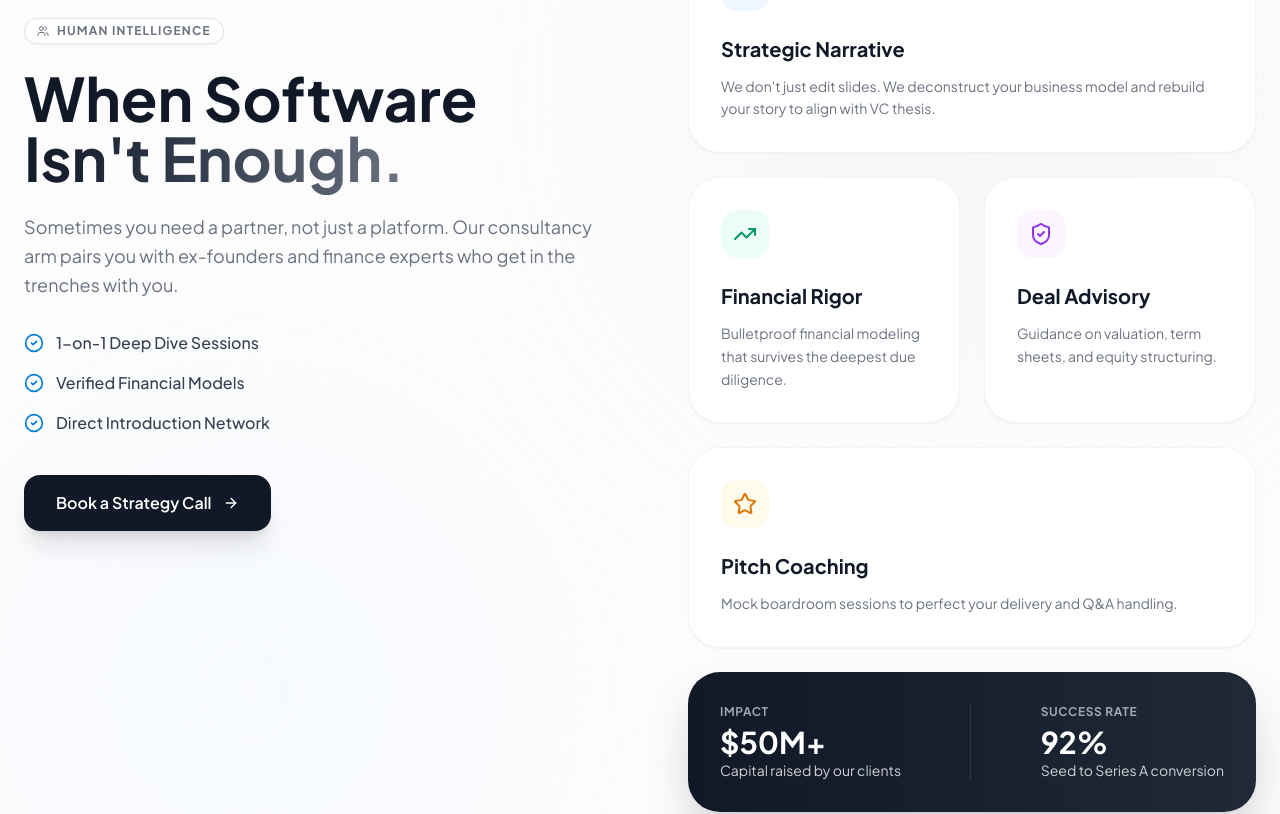
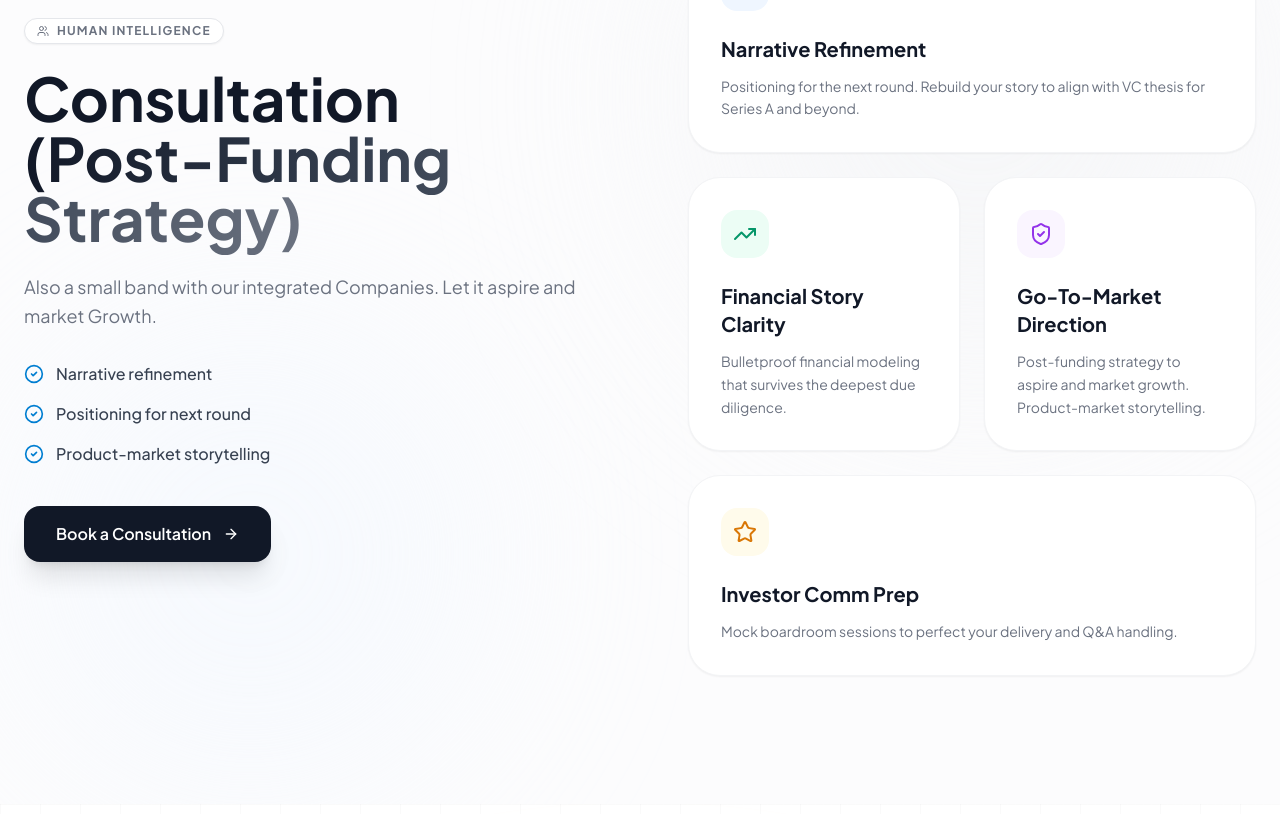
Before and after one commit to imharry18/Zth, a Next.js app: page / in a window 1280 px wide. Shown: the part 3021-3835 px from the top of the page. Built offline with nearby package versions, Linux system fonts and the light colour scheme.

Commit message:
Updated the Consultancy Page

```diff
--- a/src/components/sections/Consultancy.jsx
+++ b/src/components/sections/Consultancy.jsx
@@ -1,41 +1,41 @@
 "use client";
 
 import React from "react";
-import Link from "next/link"; // Import Link for navigation
+import Link from "next/link";
 import { motion } from "framer-motion";
 import { Users, TrendingUp, ShieldCheck, ArrowRight, CheckCircle2, Star } from "lucide-react";
 
-// --- Data ---
+// --- Data (Services matched to Doc) ---
 const services = [
   {
-    title: "Strategic Narrative",
-    description: "We don't just edit slides. We deconstruct your business model and rebuild your story to align with VC thesis.",
+    title: "Narrative Refinement",
+    description: "Positioning for the next round. Rebuild your story to align with VC thesis for Series A and beyond.",
     icon: Users,
-    colSpan: "md:col-span-2", // Wide card
+    colSpan: "md:col-span-2",
     bg: "bg-blue-50",
     text: "text-blue-600"
   },
   {
-    title: "Financial Rigor",
+    title: "Financial Story Clarity",
     description: "Bulletproof financial modeling that survives the deepest due diligence.",
     icon: TrendingUp,
-    colSpan: "md:col-span-1", // Square card
+    colSpan: "md:col-span-1",
     bg: "bg-emerald-50",
     text: "text-emerald-600"
   },
   {
-    title: "Deal Advisory",
-    description: "Guidance on valuation, term sheets, and equity structuring.",
+    title: "Go-To-Market Direction",
+    description: "Post-funding strategy to aspire and market growth. Product-market storytelling.",
     icon: ShieldCheck,
-    colSpan: "md:col-span-1", // Square card
+    colSpan: "md:col-span-1",
     bg: "bg-purple-50",
     text: "text-purple-600"
   },
   {
-    title: "Pitch Coaching",
+    title: "Investor Comm Prep",
     description: "Mock boardroom sessions to perfect your delivery and Q&A handling.",
     icon: Star,
-    colSpan: "md:col-span-2", // Wide card
+    colSpan: "md:col-span-2",
     bg: "bg-amber-50",
     text: "text-amber-600"
   },
@@ -55,7 +55,6 @@ export default function Consultancy() {
         <div className="grid lg:grid-cols-2 gap-16 lg:gap-24 items-start">
 
           {/* --- LEFT: The Pitch --- */}
-          {/* Changed sticky top value to align better visually with the top of the cards */}
           <div className="sticky top-24 pt-8 lg:pt-0">
             <motion.div
               initial={{ opacity: 0, x: -20 }}
@@ -67,20 +66,21 @@ export default function Consultancy() {
                 Human Intelligence
               </div>
 
+              {/* HEADLINE MATCHING DOC */}
               <h2 className="text-4xl md:text-6xl font-bold text-gray-900 mb-6 leading-tight">
-                When Software <br />
-                <span className="text-transparent bg-clip-text bg-gradient-to-r from-gray-900 via-gray-700 to-gray-500">Isn't Enough.</span>
+                Consultation <br />
+                <span className="text-transparent bg-clip-text bg-gradient-to-r from-gray-900 via-gray-700 to-gray-500">(Post-Funding Strategy)</span>
               </h2>
 
               <p className="text-lg text-gray-500 mb-8 leading-relaxed">
-                Sometimes you need a partner, not just a platform. Our consultancy arm pairs you with ex-founders and finance experts who get in the trenches with you.
+                Also a small band with our integrated Companies. Let it aspire and market Growth.
               </p>
 
               <ul className="space-y-4 mb-10">
                 {[
-                  "1-on-1 Deep Dive Sessions",
-                  "Verified Financial Models",
-                  "Direct Introduction Network"
+                  "Narrative refinement",
+                  "Positioning for next round",
+                  "Product-market storytelling"
                 ].map((item, i) => (
                   <li key={i} className="flex items-center gap-3 text-gray-700 font-medium">
                     <CheckCircle2 className="text-primary w-5 h-5" />
@@ -94,14 +94,13 @@ export default function Consultancy() {
                 href="/consultancy"
                 className="group inline-flex items-center gap-3 bg-gray-900 hover:bg-gray-800 text-white px-8 py-4 rounded-2xl font-semibold transition-all shadow-xl hover:shadow-2xl hover:-translate-y-1"
               >
-                <span>Book a Strategy Call</span>
+                <span>Book a Consultation</span>
                 <ArrowRight className="w-4 h-4 group-hover:translate-x-1 transition-transform" />
               </Link>
             </motion.div>
           </div>
 
           {/* --- RIGHT: The Services Bento Grid --- */}
-          {/* Added pt-2 to push cards down slightly if needed, but flex-col alignment usually handles this */}
           <div className="grid grid-cols-1 md:grid-cols-2 gap-6 pt-2">
             {services.map((service, index) => (
               <motion.div
@@ -130,27 +129,6 @@ export default function Consultancy() {
                 </div>
               </motion.div>
             ))}
-
-            {/* Social Proof Mini-Card */}
-            <motion.div
-              initial={{ opacity: 0, y: 20 }}
-              whileInView={{ opacity: 1, y: 0 }}
-              viewport={{ once: true }}
-              transition={{ delay: 0.4 }}
-              className="md:col-span-2 bg-gradient-to-r from-gray-900 to-gray-800 rounded-[2rem] p-8 flex flex-col md:flex-row items-center justify-between gap-6 shadow-2xl"
-            >
-              <div>
-                <div className="text-white/60 text-xs font-bold uppercase tracking-wider mb-1">Impact</div>
-                <div className="text-3xl font-bold text-white">$50M+</div>
-                <div className="text-white/80 text-sm">Capital raised by our clients</div>
-              </div>
-              <div className="h-full w-px bg-white/10 hidden md:block" />
-              <div>
-                <div className="text-white/60 text-xs font-bold uppercase tracking-wider mb-1">Success Rate</div>
-                <div className="text-3xl font-bold text-white">92%</div>
-                <div className="text-white/80 text-sm">Seed to Series A conversion</div>
-              </div>
-            </motion.div>
           </div>
 
         </div>
```
